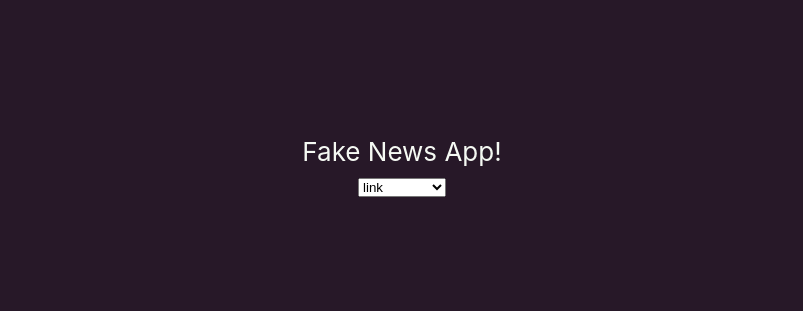
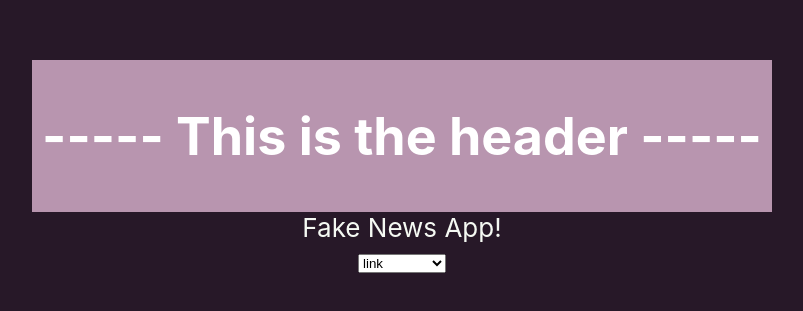
Before and after one commit to estherkim99/hackatbrown2020, a React (Create React App) app in the folder fake-news/: page / in a window 1280 px wide. Shown: the part 233-544 px from the top of the page, without its empty margins (238-1041 px from the left). Built offline with nearby package versions, Linux system fonts and the light colour scheme.

Commit message:
Added header

```diff
--- a/fake-news/src/App.js
+++ b/fake-news/src/App.js
@@ -1,6 +1,7 @@
 import React, { Component } from 'react';
 import Tickets from './components/Tickets.js';
 import Home from './components/Home.js';
+import Header from './components/layout/Header.js';
 import './App.css';
 import uuid from 'uuid';
 
@@ -9,17 +10,22 @@ class App extends Component {
   // const db = firebase.database();
   // const dbRef = db.ref().child('data');
 
+  // set up way to switch between home and tickets pages
+
   state = {
     Tickets: []
   }
 
   render() {
     return (
-      <div className="App">
-        <header className="App-header">
-          <Home />
-        </header>
-      </div>
+      // <Router>
+        <div className="App">
+          <header className="App-header">
+            <Header />
+            <Home />
+          </header>
+        </div>
+      // </Router>
     );
   }
 
--- /dev/null
+++ b/fake-news/src/components/layout/Header.js
@@ -0,0 +1,18 @@
+import React from 'react'
+
+function Header() {
+    return (
+        <header style={headerStyle}>
+            <h1>----- This is the header -----</h1>
+        </header>
+    )
+}
+
+const headerStyle = {
+    background: '#B895AF',
+    color: '#fff',
+    textAlign: 'center',
+    padding: '10px'
+}
+
+export default Header;
```
